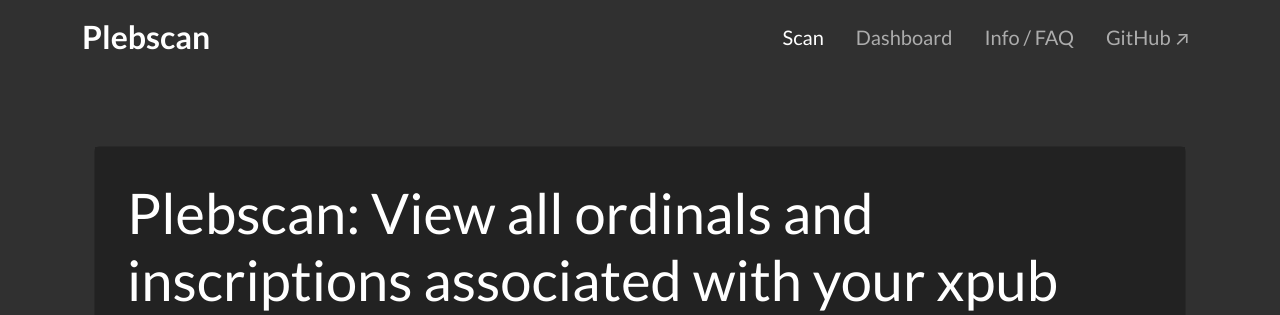
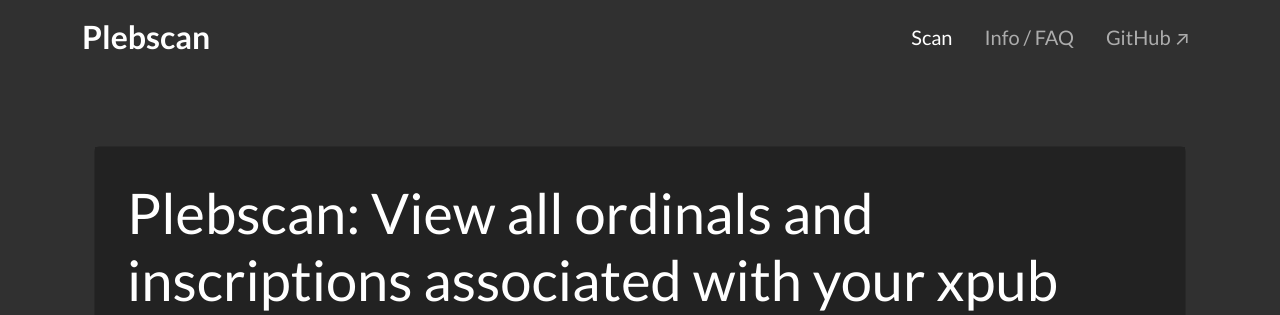
Before and after one commit to traplordmoses/plebscan, a Flask app: page / in a window 1280 px wide. Shown: the top 315 px of the page. Run offline with Flask 3, Linux system fonts and the light colour scheme; parts of the project's set-up code (start-up, migrations or seed data) failed here and were passed over.

Commit message:
Removed dashboard from navbar

```diff
--- a/flask-ui/templates/base.html
+++ b/flask-ui/templates/base.html
@@ -26,10 +26,6 @@
              href="{{ url_for('index') }}">Scan</a>
         </li>
         <li class="nav-item">
-          <a class="nav-link fs-5 {% if request.endpoint == 'dashboard' %}active{% endif %}"
-             href="{{ url_for('dashboard') }}">Dashboard</a>
-        </li>
-        <li class="nav-item">
           <a class="nav-link fs-5 {% if request.endpoint == 'info' %}active{% endif %}"
              href="{{ url_for('info') }}">Info / FAQ</a>
         </li>
```
